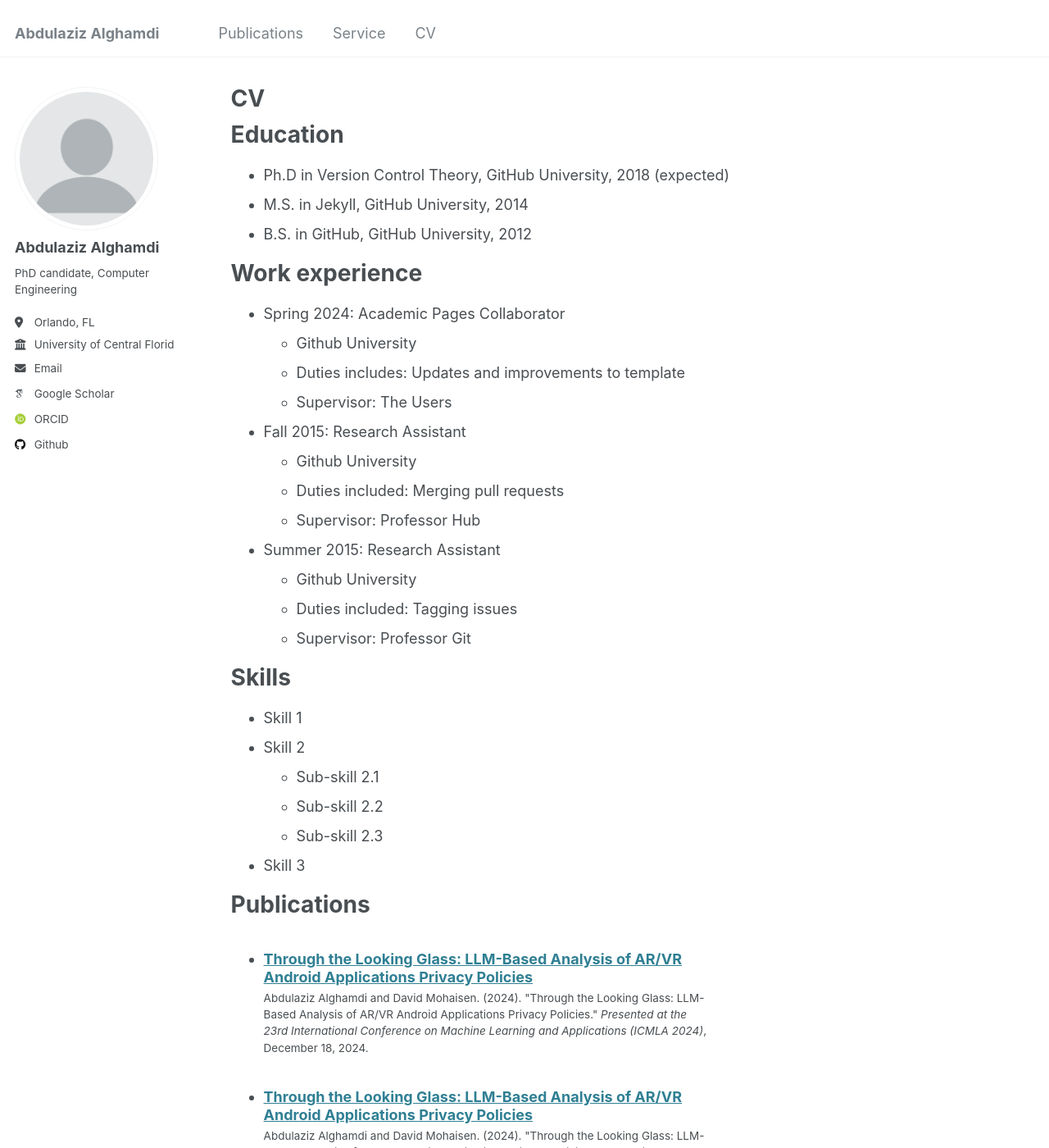
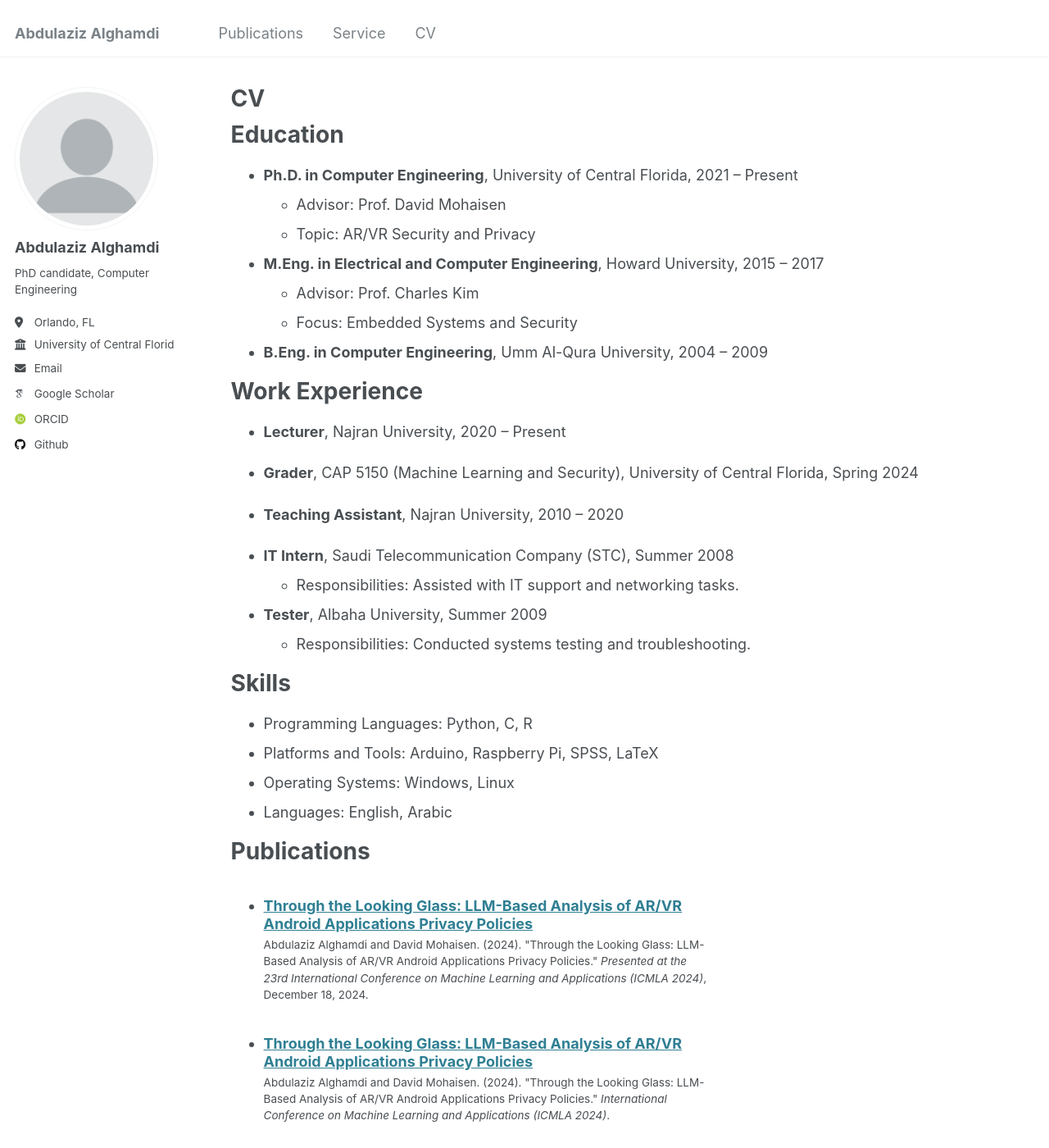
Before and after one commit to Eamna/eamna.github.io, a Jekyll site: the page built from _pages/cv.md, in a window 1280 px wide and 1400 px high. Shown: the whole window at 82% size. Built offline with Jekyll 4.4.1, drawn with Linux system fonts in a browser that asks for light colours; some web fonts are replaced; some of the changed text lies outside the part shown.

Commit message:
Update cv.md

```diff
--- a/_pages/cv.md
+++ b/_pages/cv.md
@@ -11,54 +11,56 @@ redirect_from:
 
 Education
 ======
-* Ph.D in Version Control Theory, GitHub University, 2018 (expected)
-* M.S. in Jekyll, GitHub University, 2014
-* B.S. in GitHub, GitHub University, 2012
+* **Ph.D. in Computer Engineering**, University of Central Florida, 2021 – Present
+  * Advisor: Prof. David Mohaisen
+  * Topic: AR/VR Security and Privacy
 
-Work experience
+* **M.Eng. in Electrical and Computer Engineering**, Howard University, 2015 – 2017
+  * Advisor: Prof. Charles Kim
+  * Focus: Embedded Systems and Security
+
+* **B.Eng. in Computer Engineering**, Umm Al-Qura University, 2004 – 2009
+
+Work Experience
 ======
-* Spring 2024: Academic Pages Collaborator
-  * Github University
-  * Duties includes: Updates and improvements to template
-  * Supervisor: The Users
+* **Lecturer**, Najran University, 2020 – Present
 
-* Fall 2015: Research Assistant
-  * Github University
-  * Duties included: Merging pull requests
-  * Supervisor: Professor Hub
+* **Grader**, CAP 5150 (Machine Learning and Security), University of Central Florida, Spring 2024
 
-* Summer 2015: Research Assistant
-  * Github University
-  * Duties included: Tagging issues
-  * Supervisor: Professor Git
+* **Teaching Assistant**, Najran University, 2010 – 2020
+
+* **IT Intern**, Saudi Telecommunication Company (STC), Summer 2008
+  * Responsibilities: Assisted with IT support and networking tasks.
+
+* **Tester**, Albaha University, Summer 2009
+  * Responsibilities: Conducted systems testing and troubleshooting.
 
 Skills
 ======
-* Skill 1
-* Skill 2
-  * Sub-skill 2.1
-  * Sub-skill 2.2
-  * Sub-skill 2.3
-* Skill 3
+* Programming Languages: Python, C, R
+* Platforms and Tools: Arduino, Raspberry Pi, SPSS, LaTeX
+* Operating Systems: Windows, Linux
+* Languages: English, Arabic
 
 Publications
 ======
-  <ul>{% for post in site.publications reversed %}
-    {% include archive-single-cv.html %}
-  {% endfor %}</ul>
+<ul>{% for post in site.publications reversed %}
+  {% include archive-single-cv.html %}
+{% endfor %}</ul>
 
 Talks
 ======
-  <ul>{% for post in site.talks reversed %}
-    {% include archive-single-talk-cv.html  %}
-  {% endfor %}</ul>
+<ul>{% for post in site.talks reversed %}
+  {% include archive-single-talk-cv.html  %}
+{% endfor %}</ul>
 
 Teaching
 ======
-  <ul>{% for post in site.teaching reversed %}
-    {% include archive-single-cv.html %}
-  {% endfor %}</ul>
+<ul>{% for post in site.teaching reversed %}
+  {% include archive-single-cv.html %}
+{% endfor %}</ul>
 
-Service and leadership
+Service and Leadership
 ======
-* Currently signed in to 43 different slack teams
+* **Member of the Saudi Council of Engineers (SCE)**, holding a Professional Engineer status.
+* Reviewer for IEEE Transactions on Security and Privacy.
```
